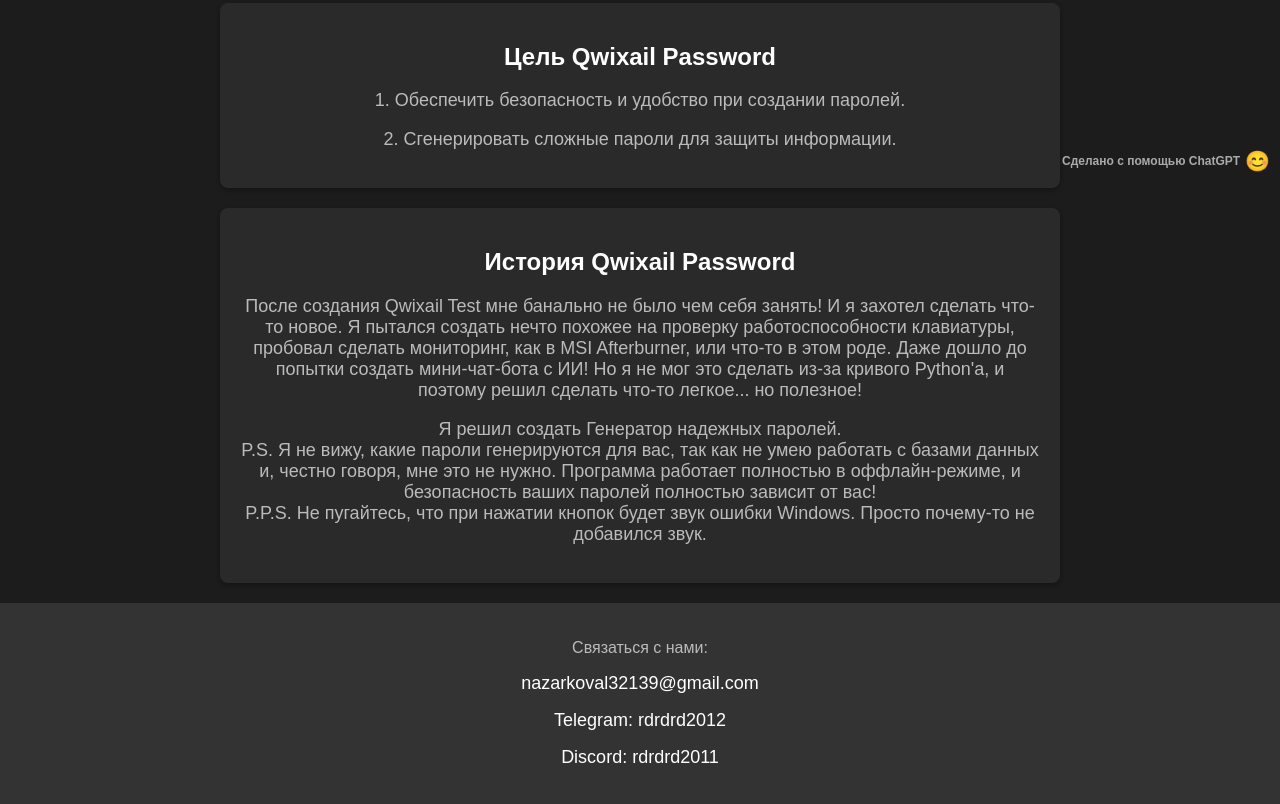
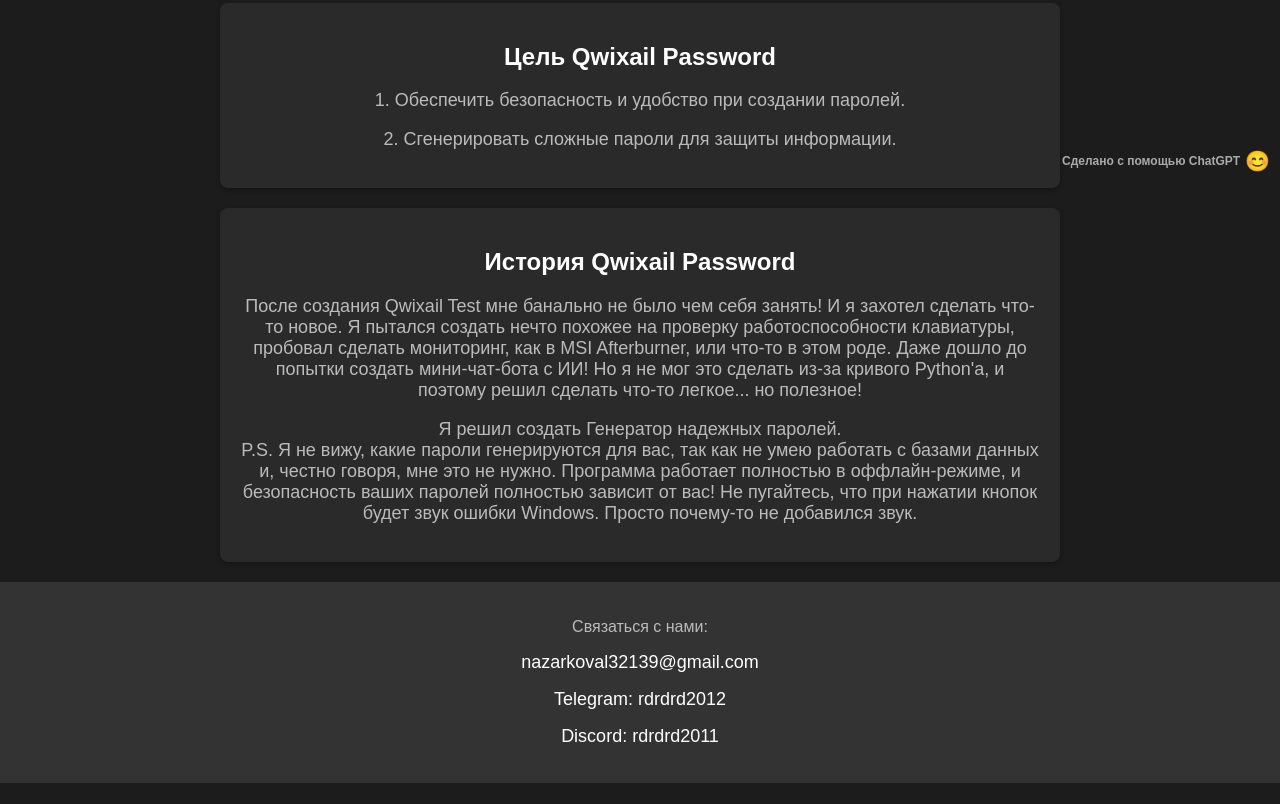
Before and after one commit to Qwixysis/Qwixail, a plain HTML site: page index.html in a window 1280 px wide. Shown: the part 617-1421 px from the top of the page. After the commit the page ends 1400 px from the top, so only its background shows below. Drawn offline with Linux system fonts and the light colour scheme.

Commit message:
index.html

```diff
--- a/index.html
+++ b/index.html
@@ -150,8 +150,7 @@
             <h2>История Qwixail Password</h2>
             <p>После создания Qwixail Test мне банально не было чем себя занять! И я захотел сделать что-то новое. Я пытался создать нечто похожее на проверку работоспособности клавиатуры, пробовал сделать мониторинг, как в MSI Afterburner, или что-то в этом роде. Даже дошло до попытки создать мини-чат-бота с ИИ! Но я не мог это сделать из-за кривого Python'а, и поэтому решил сделать что-то легкое... но полезное!</p>
             <p>Я решил создать Генератор надежных паролей. <br>
-            P.S. Я не вижу, какие пароли генерируются для вас, так как не умею работать с базами данных и, честно говоря, мне это не нужно. Программа работает полностью в оффлайн-режиме, и безопасность ваших паролей полностью зависит от вас! <br>
-            P.P.S. Не пугайтесь, что при нажатии кнопок будет звук ошибки Windows. Просто почему-то не добавился звук.</p>
+            P.S. Я не вижу, какие пароли генерируются для вас, так как не умею работать с базами данных и, честно говоря, мне это не нужно. Программа работает полностью в оффлайн-режиме, и безопасность ваших паролей полностью зависит от вас! Не пугайтесь, что при нажатии кнопок будет звук ошибки Windows. Просто почему-то не добавился звук.</p>
         </div>
     </div>
 
```
